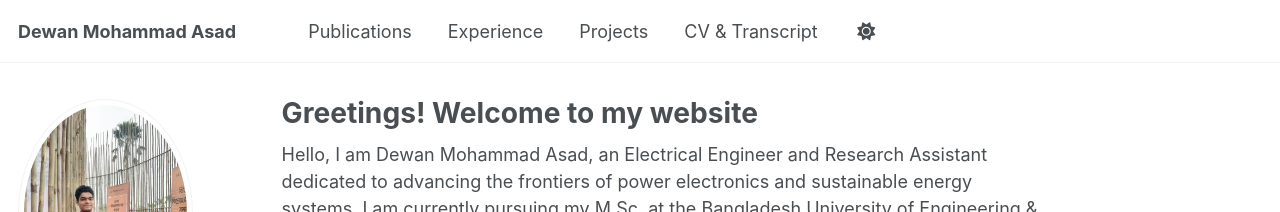
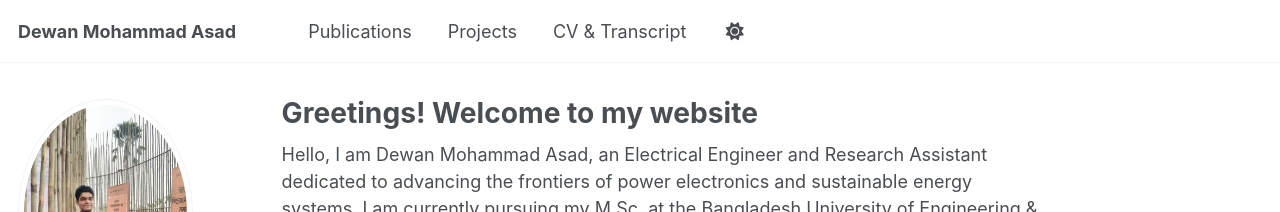
Before and after one commit to dewan-mohammad-asad-d1a/dewan-mohammad-asad-d1a.github.io, a Jekyll site: the page built from _pages/about.md, in a window 1280 px wide. Shown: the top 212 px of the page. Built offline with Jekyll 4.4.1, drawn with Linux system fonts in a browser that asks for light colours; some web fonts are replaced; a script that is not in the unit is left out.

Commit message:
Update navigation.yml

```diff
--- a/_data/navigation.yml
+++ b/_data/navigation.yml
@@ -10,9 +10,6 @@
 main:
   - title: "Publications"
     url: /publications/
-
-  - title: "Experience"
-    url: /experience/
 
   - title: "Projects"
     url: /projects/
@@ -29,6 +26,8 @@ main:
   # - title: "Blog Posts"
   #   url: /year-archive/
 
+  # - title: "Experience"
+  #   url: /experience/
 
 
   # - title: "CV"
```
